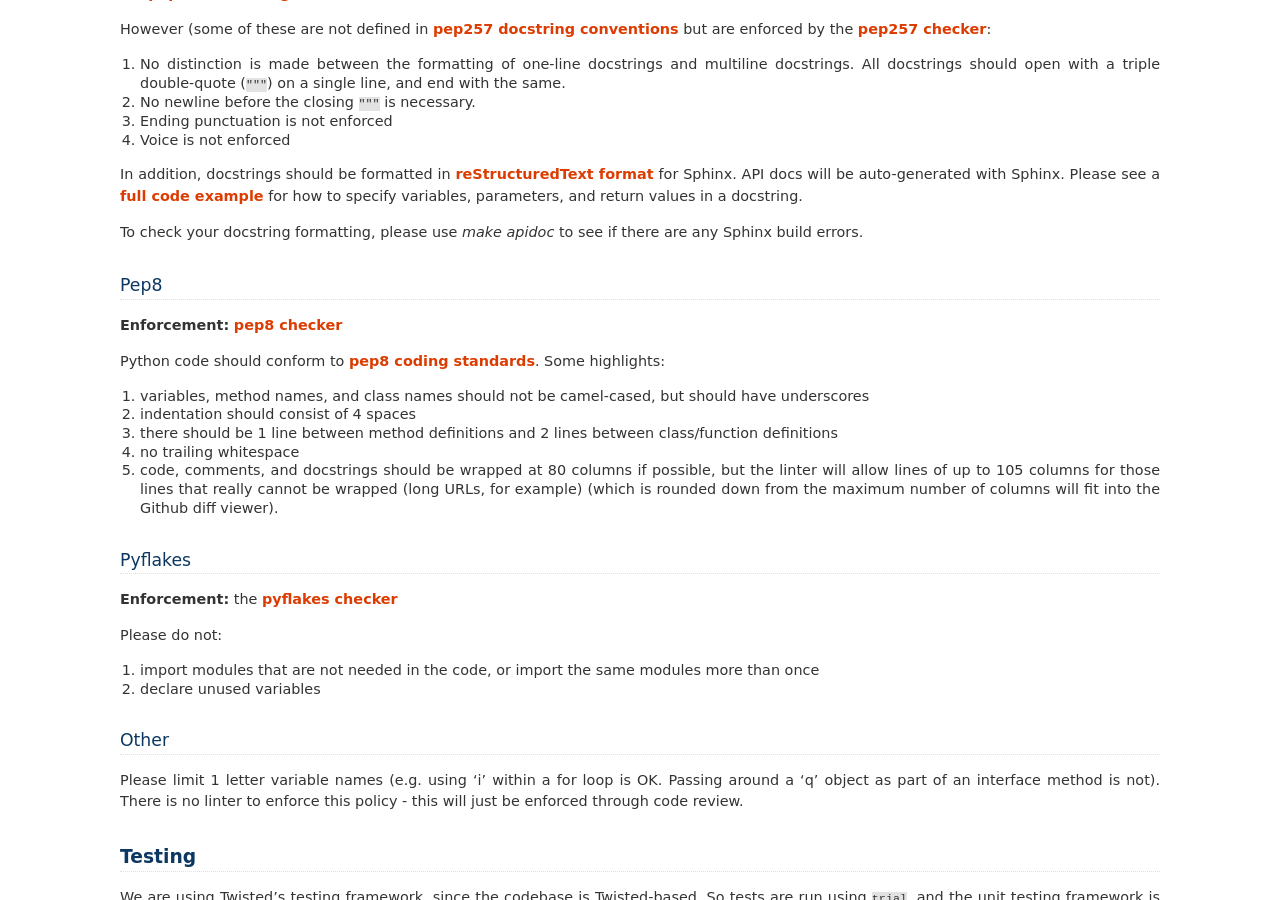
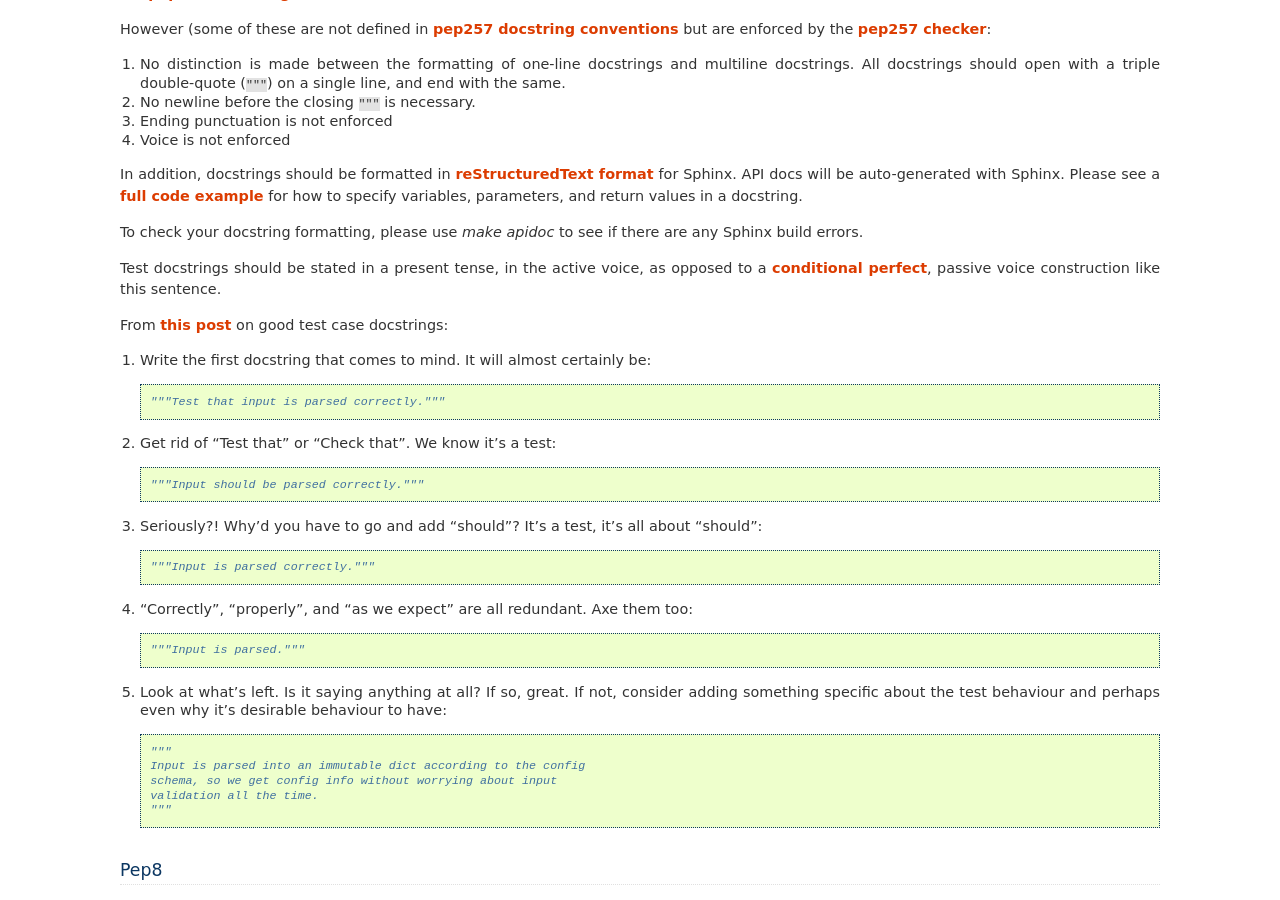
Before and after one commit to rackerlabs/otter, a Sphinx documentation site: the page built from doc/standards.rst, in a window 1280 px wide and 900 px high, scrolled down 499 px. Built offline with Sphinx 7.4.7, drawn with Linux system fonts in a browser that asks for light colours; pages that are not in the unit, such as notebooks, are missing from menus.

Commit message:
Update standards doc on what makes a good test case docstring

```diff
--- a/doc/standards.rst
+++ b/doc/standards.rst
@@ -42,6 +42,37 @@ variables, parameters, and return values in a docstring.
 
 To check your docstring formatting, please use `make apidoc` to see if there are any Sphinx build
 errors.
+
+Test docstrings should be stated in a present tense, in the active voice, as opposed to a
+`conditional perfect <https://en.wikipedia.org/wiki/Conditional_perfect>`_, passive
+voice construction like this sentence.
+
+From `this post <https://plus.google.com/115348217455779620753/posts/YA3ThKWhSAj>`_ on good test case
+docstrings:
+
+#. Write the first docstring that comes to mind. It will almost certainly be::
+
+    """Test that input is parsed correctly."""
+
+#. Get rid of "Test that" or "Check that". We know it's a test::
+
+    """Input should be parsed correctly."""
+
+#. Seriously?! Why'd you have to go and add "should"? It's a test, it's all about "should"::
+
+    """Input is parsed correctly."""
+
+#. "Correctly", "properly", and "as we expect" are all redundant. Axe them too::
+
+    """Input is parsed."""
+
+#. Look at what's left. Is it saying anything at all? If so, great. If not, consider adding something specific about the test behaviour and perhaps even why it's desirable behaviour to have::
+
+    """
+    Input is parsed into an immutable dict according to the config
+    schema, so we get config info without worrying about input
+    validation all the time.
+    """
 
 ----
 Pep8
```
